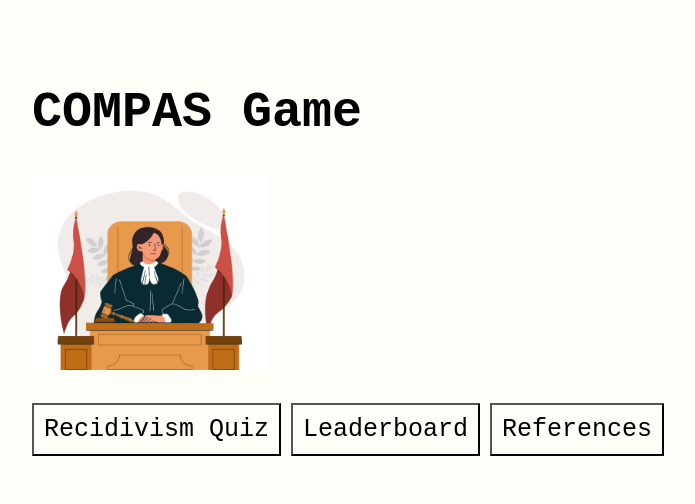
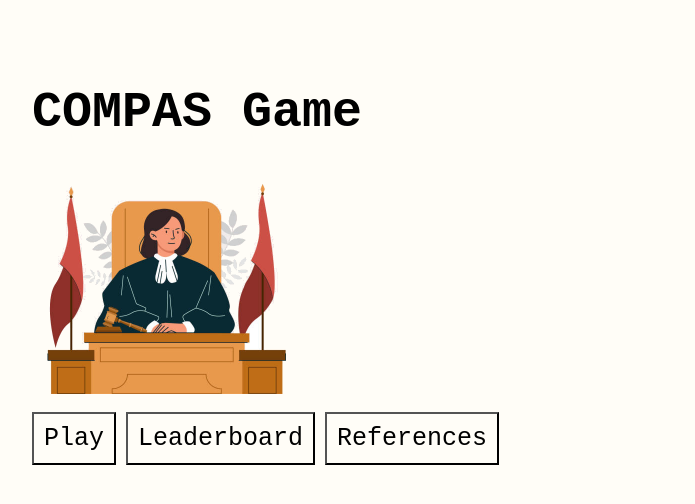
Before and after one commit to D3REKZHANG/compas-game, a React (Vite) app in the folder client/: page / in a window 1280 px wide. Shown: the top 504 px of the page, without its empty margins (18-713 px from the left). Built offline with nearby package versions, Linux system fonts and the light colour scheme.

Commit message:
Final tweaks

```diff
--- a/client/src/Intro.tsx
+++ b/client/src/Intro.tsx
@@ -24,6 +24,7 @@ const Intro = ({ setGamestate }) => {
           recidivism risk known to sometimes make biased decisions. Remember how subtle
           biases influence all your decisions during this process.
         </p>
+        <button onClick={() => setGamestate("MENU")}> Back </button>
         <button onClick={() => setState(1)}> Next </button>
       </>
       }
--- a/client/src/Leaderboard.css
+++ b/client/src/Leaderboard.css
@@ -5,13 +5,34 @@
 }
 
 .leaderboard-box {
-    border: 2px solid #000; /* black border */
+  border: 2px dashed #000;
   padding: 20px;
   width: 45%;
-    border-radius: 10px;
-    box-shadow: 0px 4px 6px rgba(0, 0, 0, 0.1);
-    background-color: #f9f9f9;
   margin-bottom: 20px;
+}
+
+.leaderboard-box ul {
+  list-style: none;
+  margin: 0;
+  padding: 0;
+  border: none;
+}
+
+.leaderboard-box li {
+  padding: 6px 0px;
+  border-bottom: 1px solid #e0e0e0;
+  display: flex;
+  justify-content: space-between;
+  width: 100%;
+}
+
+.leaderboard-box p {
+  padding: 0;
+  margin: 0;
+}
+
+.leaderboard-box li:last-child {
+  border-bottom: none;
 }
 
 .leaderboard-box h2 {
@@ -22,7 +43,3 @@
   list-style-type: none;
   padding: 0;
 }
-
-  .leaderboard-list li {
-    margin: 5px 0;
-  }
--- a/client/src/Leaderboard.tsx
+++ b/client/src/Leaderboard.tsx
@@ -23,21 +23,26 @@ const LeaderboardScreen = ({ setGamestate }) => {
   }, []);
 
   if (loading) {
-    return <div>Loading...</div>;
+    return <div>
+      <h1> COMPAS Game </h1>
+      <button onClick={() => setGamestate("MENU")}> Back </button>
+      <p> Loading... </p>
+    </div>;
   }
 
   return (
     <div>
       <h1> COMPAS Game </h1>
-      <button onClick={() => setGamestate("MENU")}> Home </button>
+      <button onClick={() => setGamestate("MENU")}> Back </button>
       <div className="leaderboard-container">
         {/* Leaderboard 1 */}
         <div className="leaderboard-box">
-          <h2>Recidivism Quiz Leaderboard <br/> No Demographic Data</h2>
+          <h2>Trial 1 Leaderboard <br/> (No Demographic Data)</h2>
           <ul className="leaderboard-list">
             {leaderboard1.map(([name, score], index) => (
               <li key={index}>
-                {index + 1}. {name}: {score}
+                <p> {index + 1}. {name} </p>
+                <p> {score} </p>
               </li>
             ))}
           </ul>
@@ -45,7 +50,7 @@ const LeaderboardScreen = ({ setGamestate }) => {
 
         {/* Leaderboard 2 */}
         <div className="leaderboard-box">
-          <h2>Recidivism Quiz Leaderboard <br/> With Demographic Data</h2>
+          <h2>Trial 2 Leaderboard <br/> (With Demographic Data)</h2>
           <ul className="leaderboard-list">
             {leaderboard2.map(([name, score], index) => (
               <li key={index}>
--- /dev/null
+++ b/client/src/Menu.css
@@ -0,0 +1,7 @@
+img {
+ padding: 10px;
+}
+
+.buttons {
+  display: flex;
+}
--- a/client/src/Menu.tsx
+++ b/client/src/Menu.tsx
@@ -1,4 +1,5 @@
-import judgePhoto from './istockphoto-1404501041-612x612.jpg';
+import judgePhoto from './assets/judge.png'
+import './Menu.css'
 
 const Menu = ({ setGamestate }) => {
 
@@ -6,12 +7,14 @@ const Menu = ({ setGamestate }) => {
     <div>
       <h1> COMPAS Game </h1>
 
-      <p>
-        <img src={judgePhoto} alt="Judge Photo" style={{ width: "20%", height: "auto" }} />
-      </p>
-      <button onClick={() => setGamestate("INTRO")}> Recidivism Quiz</button>
-      <button onClick={() => setGamestate("LEADERBOARD")}> Leaderboard</button>
-      <button onClick={() => setGamestate("REFERENCES")}> References</button>
+      <div className="menu-container">
+        <img src={judgePhoto} alt="Judge Photo" style={{ width: "250px", height: "100%" }} />
+        <div className="buttons">
+          <button onClick={() => setGamestate("INTRO")}> Play </button>
+          <button onClick={() => setGamestate("LEADERBOARD")}> Leaderboard</button>
+          <button onClick={() => setGamestate("REFERENCES")}> References</button>
+        </div>
+      </div>
     </div>
   );
 };
--- a/client/src/Quiz.tsx
+++ b/client/src/Quiz.tsx
@@ -200,7 +200,7 @@ const Quiz = (props) => {
           top: "10px",
           left: "10px",
           backgroundColor: "rgba(0,0,0,0.7)",
-          color: (timeLeft < 5) ? "#ff9999" : "white",
+          color: (timeLeft <= 10) ? "#ff9999" : "white",
           padding: "5px 10px",
           borderRadius: "5px",
           zIndex: 1000,
--- a/client/src/References.css
+++ b/client/src/References.css
@@ -1,6 +1,7 @@
 .references {
-  font-family: Arial, sans-serif;
+  /* font-family: Arial, sans-serif;*/
   line-height: 1.5;
+  font-size: 15px;
 }
 
 .reference {
--- a/client/src/References.tsx
+++ b/client/src/References.tsx
@@ -5,9 +5,9 @@ const References = ({ setGamestate }) => {
   return (
     <div>
       <h1> COMPAS Game </h1>
-      <button onClick={() => setGamestate("MENU")}> Home </button>
-      <h2>References</h2>
-      <p class="references">
+      <button onClick={() => setGamestate("MENU")}> Back </button>
+      <p>References</p>
+      <p className="references">
         <span class="reference">Andrews, D. A., Bonta, J., & Hoge, R. D. (1990). Classification for effective rehabilitation: Rediscovering psychology. <i>Criminal Justice and Behavior, 17</i>(1), 19–52.
           <a href="https://doi.org/10.1177/0093854890017001004" target="_blank">https://doi.org/10.1177/0093854890017001004</a></span><br />
 
@@ -48,9 +48,9 @@ const References = ({ setGamestate }) => {
 
         <span class="reference">Zhang, Y., Cui, L., Bi, W., & Shi, S. (2024). Alleviating hallucinations of large language models through induced hallucinations. <i>arXiv.</i>
           <a href="https://arxiv.org/abs/2312.15710" target="_blank">https://arxiv.org/abs/2312.15710</a></span>
-      </p>
-      <p>
-        Image From https://www.istockphoto.com/vector/concept-of-judge-gm1404501041-456707310
+        <p>
+          Image From https://www.istockphoto.com/vector/concept-of-judge-gm1404501041-456707310
+        </p>
       </p>
     </div>
   );
```
Also changed, not shown: client/src/assets/judge.png (added), client/src/istockphoto-1404501041-612x612.jpg (deleted). Lines whose indentation alone changed are shown as unchanged.
